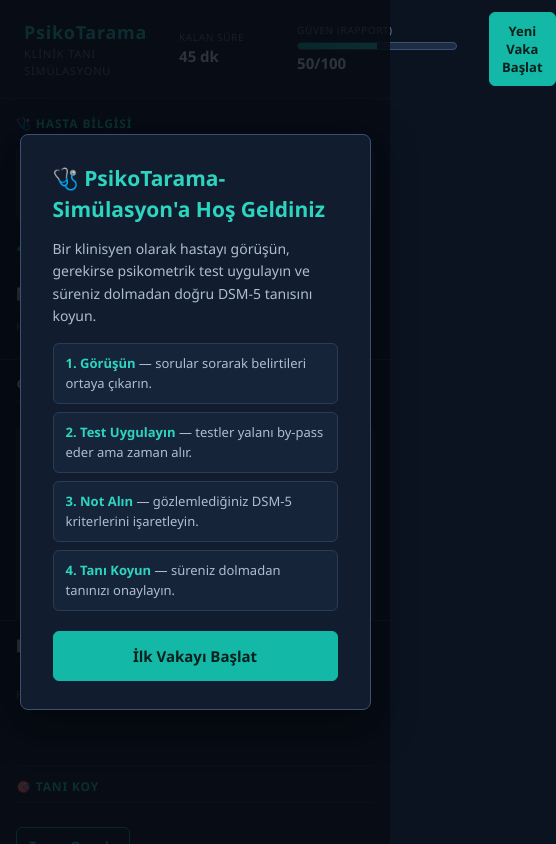
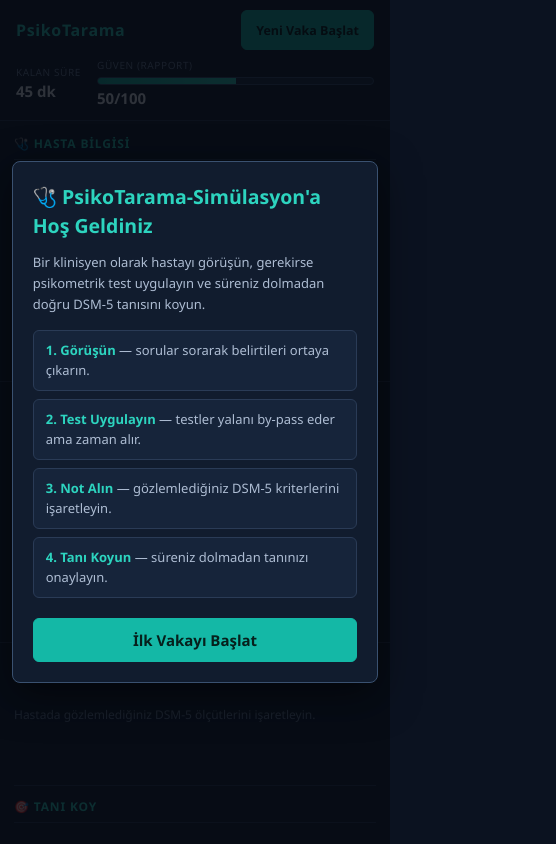
Before and after one commit to KaanTuran28/Psikoloji_App, a plain HTML site: page index.html in a window 390 px wide. Shown: the whole page, 556 px wide, since content can reach past the window. Drawn offline with Linux system fonts and the light colour scheme.

Commit message:
Responsive tasarım iyileştirmeleri eklendi
Topbar küçük ekranlarda satır kaydırıyor (flex-wrap), soru butonları
grid'i dar ekranlarda tek sütuna düşüyor, dokunmatik hedefler
büyütüldü (min-height/padding), mobil tarayıcı adres çubuğu
sıçramasını önlemek için 100dvh fallback eklendi. Mevcut <1000px tek
sütun düzeni korunarak 720px ve 480px kırılma noktaları eklendi.

```diff
--- a/css/style.css
+++ b/css/style.css
@@ -56,6 +56,7 @@ button {
   display: flex;
   flex-direction: column;
   height: 100vh;
+  height: 100dvh;
 }
 
 .topbar {
@@ -836,7 +837,7 @@ button {
 }
 
 /* ---------------------------------------------------------------------- */
-/* Responsive fallback                                                     */
+/* Responsive                                                              */
 /* ---------------------------------------------------------------------- */
 
 @media (max-width: 1000px) {
@@ -845,4 +846,90 @@ button {
     grid-auto-rows: minmax(260px, auto);
     overflow-y: auto;
   }
+
+  .question-buttons {
+    grid-template-columns: repeat(auto-fill, minmax(180px, 1fr));
+  }
 }
+
+@media (max-width: 720px) {
+  .topbar {
+    flex-wrap: wrap;
+    row-gap: 10px;
+    padding: 10px 16px;
+  }
+
+  .topbar-title {
+    margin-right: auto;
+  }
+
+  .topbar-vitals {
+    order: 3;
+    width: 100%;
+    justify-content: space-between;
+    gap: 16px;
+  }
+
+  .vital-rapport {
+    flex: 1;
+    min-width: 0;
+  }
+
+  .panel {
+    padding: 14px;
+  }
+
+  .dialogue-entry {
+    max-width: 92%;
+  }
+
+  .question-buttons {
+    grid-template-columns: 1fr;
+  }
+
+  .overlay-card {
+    padding: 20px;
+    width: 94%;
+  }
+}
+
+@media (max-width: 480px) {
+  body {
+    font-size: 13px;
+  }
+
+  .topbar {
+    gap: 8px 16px;
+  }
+
+  .topbar-logo {
+    font-size: 16px;
+  }
+
+  .topbar-subtitle {
+    display: none;
+  }
+
+  .vital {
+    min-width: 0;
+  }
+
+  #btn-new-case {
+    padding: 10px 14px;
+    font-size: 12.5px;
+  }
+
+  .btn {
+    padding: 11px 12px;
+    min-height: 40px;
+  }
+
+  .criteria-item,
+  .diagnosis-option {
+    padding: 9px 8px;
+  }
+
+  .history-entry {
+    flex-wrap: wrap;
+  }
+}
```
